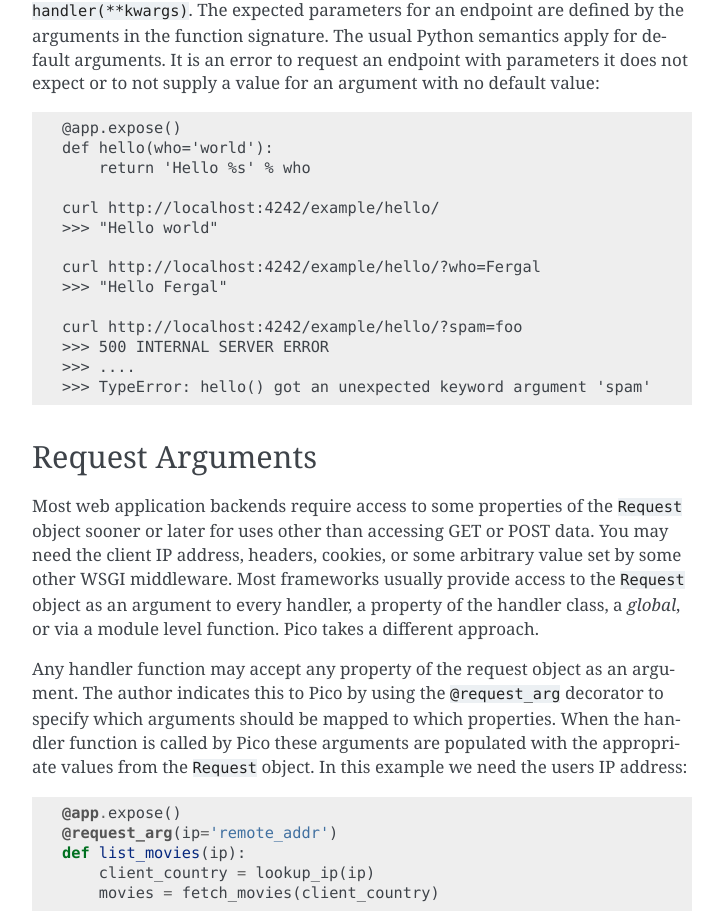
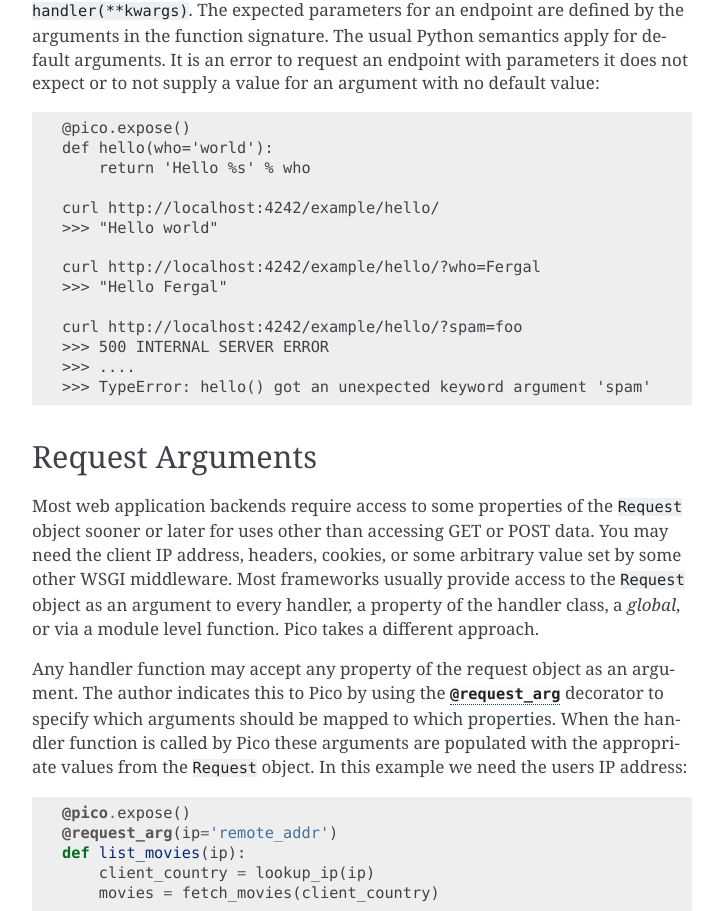
Before and after one commit to fergalwalsh/pico, a Sphinx documentation site: the page built from docs/guide/intro.rst, in a window 1280 px wide and 1400 px high, scrolled down 639 px. Shown: the part 141-1052 px from the top of the window, without its empty margins (388-1111 px from the left). Built offline with Sphinx 7.4.7, drawn with Linux system fonts in a browser that asks for light colours; pages that are not in the unit, such as notebooks, are missing from menus; some of the changed text lies outside the part shown.

Commit message:
Docs updates for latest changes.

```diff
--- a/docs/guide/intro.rst
+++ b/docs/guide/intro.rst
@@ -19,7 +19,7 @@
 
 Pico creates a keyword argument dictionary, ``kwargs``, from the `GET` and `POST` parameters in the request object and passes this to the handler function as ``handler(**kwargs)``. The expected parameters for an endpoint are defined by the arguments in the function signature. The usual Python semantics apply for default arguments. It is an error to request an endpoint with parameters it does not expect or to not supply a value for an argument with no default value::
 
-    @app.expose()
+    @pico.expose()
     def hello(who='world'):
         return 'Hello %s' % who
 
@@ -40,9 +40,9 @@
 
 Most web application backends require access to some properties of the ``Request`` object sooner or later for uses other than accessing GET or POST data. You may need the client IP address, headers, cookies, or some arbitrary value set by some other WSGI middleware. Most frameworks usually provide access to the ``Request`` object as an argument to every handler, a property of the handler class, a `global`, or via a module level function. Pico takes a different approach.
 
-Any handler function may accept any property of the request object as an argument. The author indicates this to Pico by using the ``@request_arg`` decorator to specify which arguments should be mapped to which properties. When the handler function is called by Pico these arguments are populated with the appropriate values from the ``Request`` object. In this example we need the users IP address::
+Any handler function may accept any property of the request object as an argument. The author indicates this to Pico by using the :py:func:`@request_arg <pico.decorators.request_arg>` decorator to specify which arguments should be mapped to which properties. When the handler function is called by Pico these arguments are populated with the appropriate values from the ``Request`` object. In this example we need the users IP address::
 
-    @app.expose()
+    @pico.expose()
     @request_arg(ip='remote_addr')
     def list_movies(ip):
         client_country = lookup_ip(ip)
@@ -57,7 +57,7 @@
 
         curl http://localhost:4242/example/list_movies/?ip="42.42.42.42"
 
-In another situation we may want to get the username of the currently logged in user. We could pass the cookies header and the authentication token header and basic auth header and check each inside our function to see if there is a logged user. This would be quite messy though, especially when we need this value in many different functions. Instead we can use ``@request_arg`` with a helper function to return a computed property of the ``Request`` object::
+In another situation we may want to get the username of the currently logged in user. We could pass the cookies header and the authentication token header and basic auth header and check each inside our function to see if there is a logged user. This would be quite messy though, especially when we need this value in many different functions. Instead we can use :py:func:`@request_arg <pico.decorators.request_arg>` with a helper function to return a computed property of the ``Request`` object::
 
     def current_user(request):
         # check basic_auth
@@ -73,13 +73,13 @@
         else:
             ...
 
-    @app.expose()
+    @pico.expose()
     @request_arg(user=current_user)
     def profile(user):
         return Profiles.get(user=user)
 
 
-    @app.expose()
+    @pico.expose()
     @request_arg(user=current_user)
     def save_post(user, post):
         pass
@@ -106,13 +106,13 @@
 
 There are other situations where you may need to access properties of the ``Request`` object to check if the function may be called with the used HTTP method, by the current user or from the remote IP address, for example. These checks are part of your application logic but are usually not specific to an individual function and not necessarily related to the actual function being called. For example imagine we have a function to delete posts::
 
-    @app.expose()
+    @pico.expose()
     def delete_post(id):
         # delete the post
 
 We want to restrict this endpoint to `admin` users. We could do the following::
 
-    @app.expose()
+    @pico.expose()
     @request_arg(user=current_user)
     def delete_post(id, user):
         if user in admin_users:
@@ -120,14 +120,14 @@
         else:
             raise Unauthorized
 
-This works but now we have made our function dependant on a ``user`` even though the actual user isn't relevant to the real logic of the function. If we want to use this function elsewhere in our code we need to pass a admin user as a parameter just to pass the check. Pico provides another decorator to help with this common situation::
+This works but now we have made our function dependant on a ``user`` even though the actual user isn't relevant to the real logic of the function. If we want to use this function elsewhere in our code we need to pass a admin user as a parameter just to pass the check. Pico provides another decorator to help with this common situation: :py:func:`@protected <pico.decorators.protected>`::
 
     def is_admin(request, wrapped, args, kwargs):
         user = current_user(request)
         if user not in admin_users:
             raise Unauthorized
 
-    @app.expose()
+    @pico.expose()
     @protected(is_admin)
     def delete_post(id):
         # delete the post
```
Also changed, not shown: docs/guide/decorators.rst (+8 -10 lines), docs/index.rst (+15 -13 lines).
